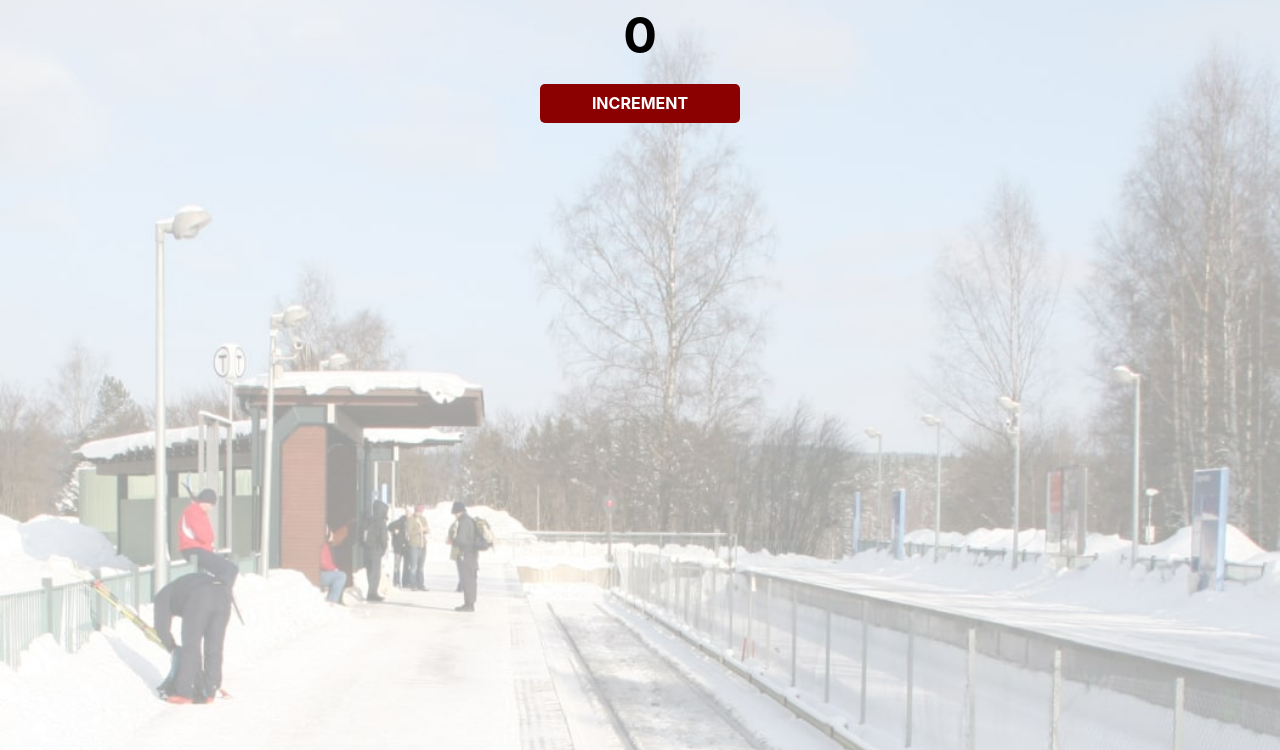
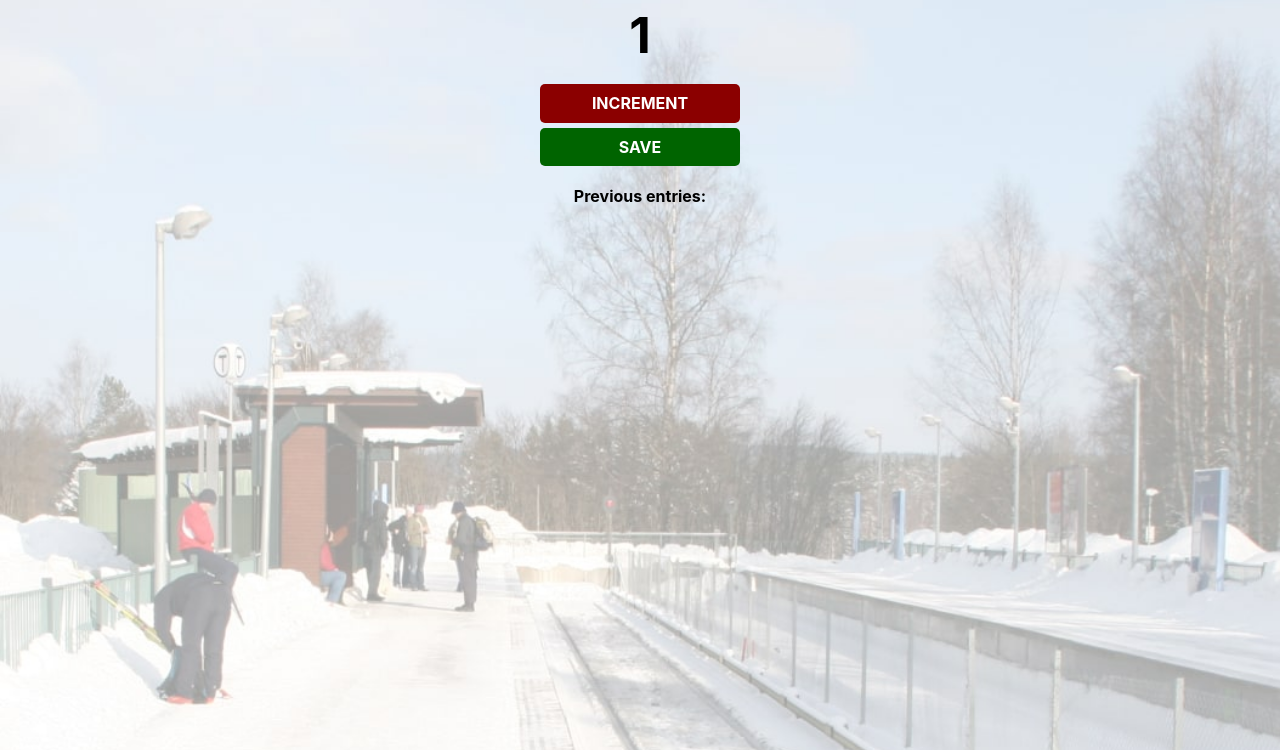
Before and after one commit to pratyush0000/javascript-practice, a plain HTML site: page Passenger counter app/index.html in a window 1280 px wide. Both pictures are taken after a click on the button "INCREMENT". Shown: the part 50-800 px from the top of the page. Drawn offline with nearby package versions, Linux system fonts and the light colour scheme.

Commit message:
save button added to passenger counter

```diff
--- a/Passenger counter app/index.html
+++ b/Passenger counter app/index.html
@@ -6,6 +6,10 @@
         <h1>People entered:</h1>
         <h2 id="count">0</h2>
         <button id="increment-button" onclick="increment()">INCREMENT</button>
+        <br>
+        <button id="save-button" onclick="save()">SAVE</button>
+        <br>
+        <p id="entries">Previous entries: </p>
         <script src="index.js"></script>
     </body>
 </html>
--- a/Passenger counter app/index.js
+++ b/Passenger counter app/index.js
@@ -1,10 +1,16 @@
 //document.getElementById("count").innerText=5
 
-let count = 0
 
+let getcount = document.getElementById("count")
 // console.log(count)
+let jscount = 0
+function increment(){
+    jscount+=1
+    getcount.innerText=jscount
+}
 
-function increment(){
-    count=count+1
-    console.log(count)
+let getentries = document.getElementById("entries")
+
+function save(){
+    getentries.innerText+=jscount + "->"
 }
```
